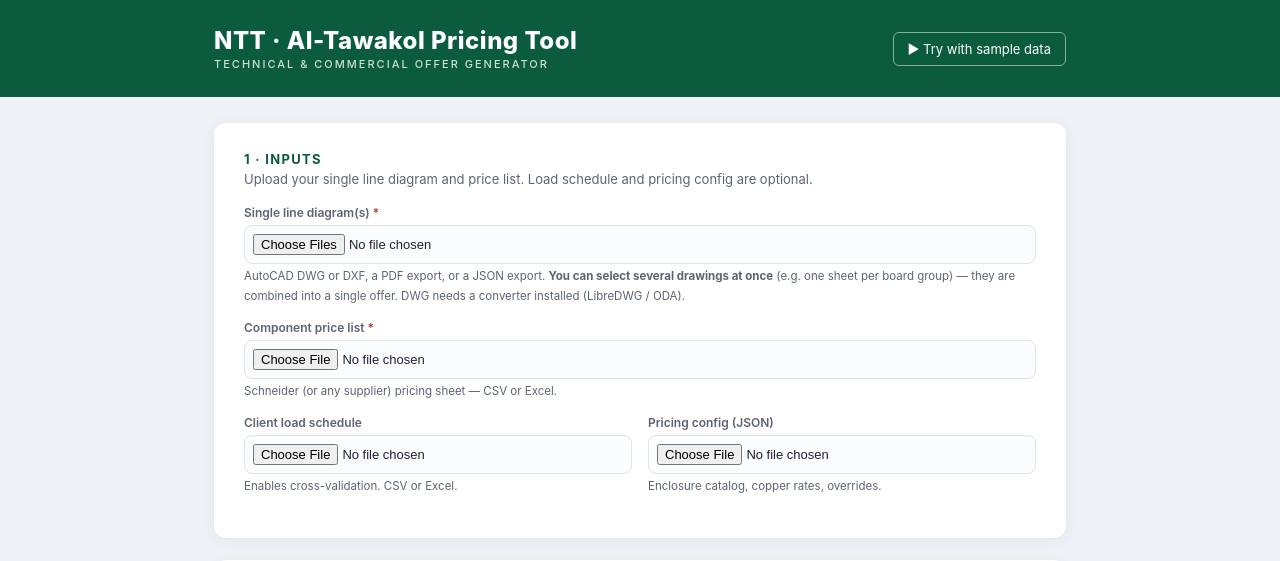
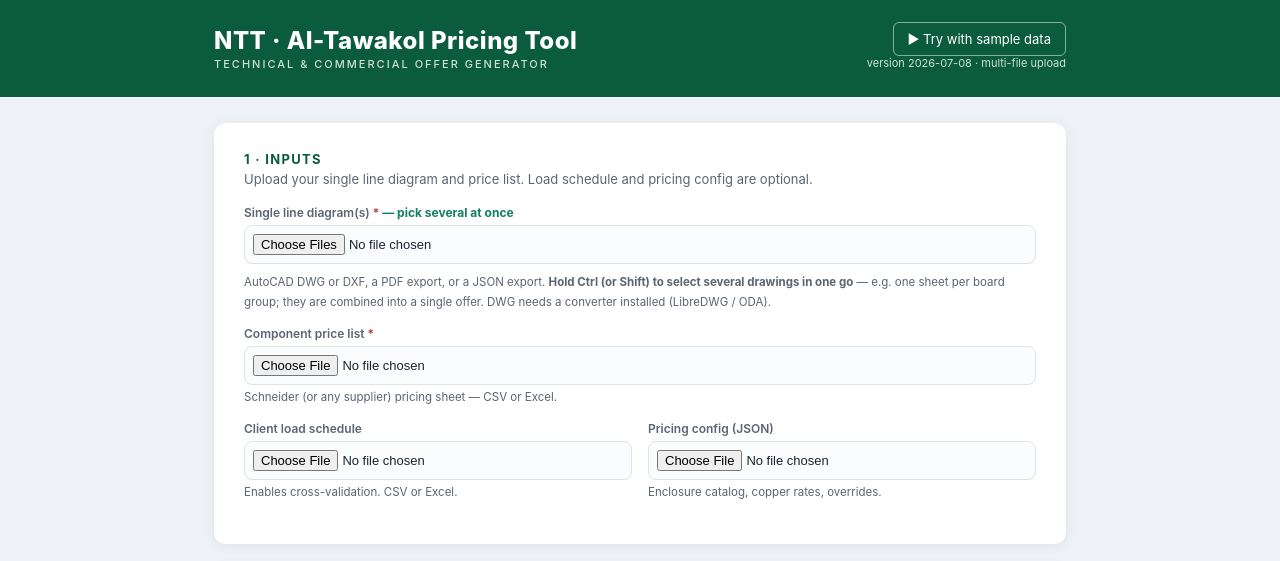
Before and after one commit to alytawakol92-dev/NTT-Pricing-Tool, a Flask app: page / in a window 1280 px wide. Shown: the top 561 px of the page. Run offline with Flask 3, Linux system fonts and the light colour scheme.

Commit message:
Web: version badge + make multi-file upload obvious
Add a visible 'version …' badge to the page so users can confirm at a glance
that their local copy updated. Make the several-drawings capability obvious:
clearer label, a 'pick several at once' hint, and a live list showing the
selected files after they choose them (a multiple file input otherwise looks
identical to a single one).

Co-Authored-By: Claude Opus 4.8 <noreply@anthropic.com>
Claude-Session: https://claude.ai/code/session_01D9ed38eX23nTTWqtzSxQg3

```diff
--- a/ntt_pricing/web/app.py
+++ b/ntt_pricing/web/app.py
@@ -36,6 +36,10 @@ RUNS_DIR = os.path.join(tempfile.gettempdir(), "ntt_pricing_runs")
 DATA_DIR = os.path.join(os.path.dirname(os.path.dirname(os.path.abspath(__file__))),
                         "..", "data")
 DATA_DIR = os.path.normpath(DATA_DIR)
+
+# bump this whenever the UI changes so users can confirm at a glance that
+# their local copy updated (shown as a badge on the page)
+APP_VERSION = "2026-07-08 · multi-file upload"
 
 _ALLOWED_SLD = {".dxf", ".dwg", ".pdf", ".json"}
 _ALLOWED_TABLE = {".csv", ".xlsx", ".xlsm"}
@@ -92,7 +96,7 @@ def create_app() -> Flask:
     @app.route("/")
     def index():
         return render_template("index.html", error=request.args.get("error"),
-                               max_mb=_MAX_MB)
+                               max_mb=_MAX_MB, version=APP_VERSION)
 
     @app.route("/quote", methods=["POST"])
     def quote():
--- a/ntt_pricing/web/templates/index.html
+++ b/ntt_pricing/web/templates/index.html
@@ -54,7 +54,10 @@
 <body>
 <header><div class="wrap">
   <div class="logo">NTT · Al-Tawakol Pricing Tool<small>Technical &amp; Commercial Offer Generator</small></div>
-  <a class="demo-link" href="/demo">▶ Try with sample data</a>
+  <div style="text-align:right">
+    <a class="demo-link" href="/demo">▶ Try with sample data</a>
+    <div style="font-size:11px;opacity:.8;margin-top:8px">version {{ version }}</div>
+  </div>
 </div></header>
 
 <main>
@@ -66,12 +69,14 @@
       <p class="hint">Upload your single line diagram and price list. Load schedule and pricing config are optional.</p>
 
       <div class="file-row">
-        <label>Single line diagram(s) <span class="req">*</span></label>
-        <input type="file" name="sld" accept=".dxf,.dwg,.pdf,.json" multiple required>
+        <label>Single line diagram(s) <span class="req">*</span>
+          <span style="color:var(--accent);font-weight:700">— pick several at once</span></label>
+        <input type="file" id="sld" name="sld" accept=".dxf,.dwg,.pdf,.json" multiple required>
+        <div id="sld-list" style="font-size:12.5px;color:var(--brand);font-weight:600;margin:6px 0 2px"></div>
         <small>AutoCAD DWG or DXF, a PDF export, or a JSON export.
-          <b>You can select several drawings at once</b> (e.g. one sheet per
-          board group) — they are combined into a single offer.
-          DWG needs a converter installed (LibreDWG / ODA).</small>
+          <b>Hold Ctrl (or Shift) to select several drawings in one go</b>
+          — e.g. one sheet per board group; they are combined into a single
+          offer. DWG needs a converter installed (LibreDWG / ODA).</small>
       </div>
       <div class="file-row">
         <label>Component price list <span class="req">*</span></label>
@@ -132,5 +137,18 @@
     </div>
   </form>
 </main>
+<script>
+  // show the chosen drawings so it is obvious several files were selected
+  var sld = document.getElementById('sld');
+  if (sld) sld.addEventListener('change', function () {
+    var box = document.getElementById('sld-list');
+    var n = sld.files.length;
+    if (!n) { box.textContent = ''; return; }
+    var names = [];
+    for (var i = 0; i < n; i++) names.push(sld.files[i].name);
+    box.textContent = '✓ ' + n + ' drawing' + (n > 1 ? 's' : '') +
+                      ' selected: ' + names.join(', ');
+  });
+</script>
 </body>
 </html>
```
